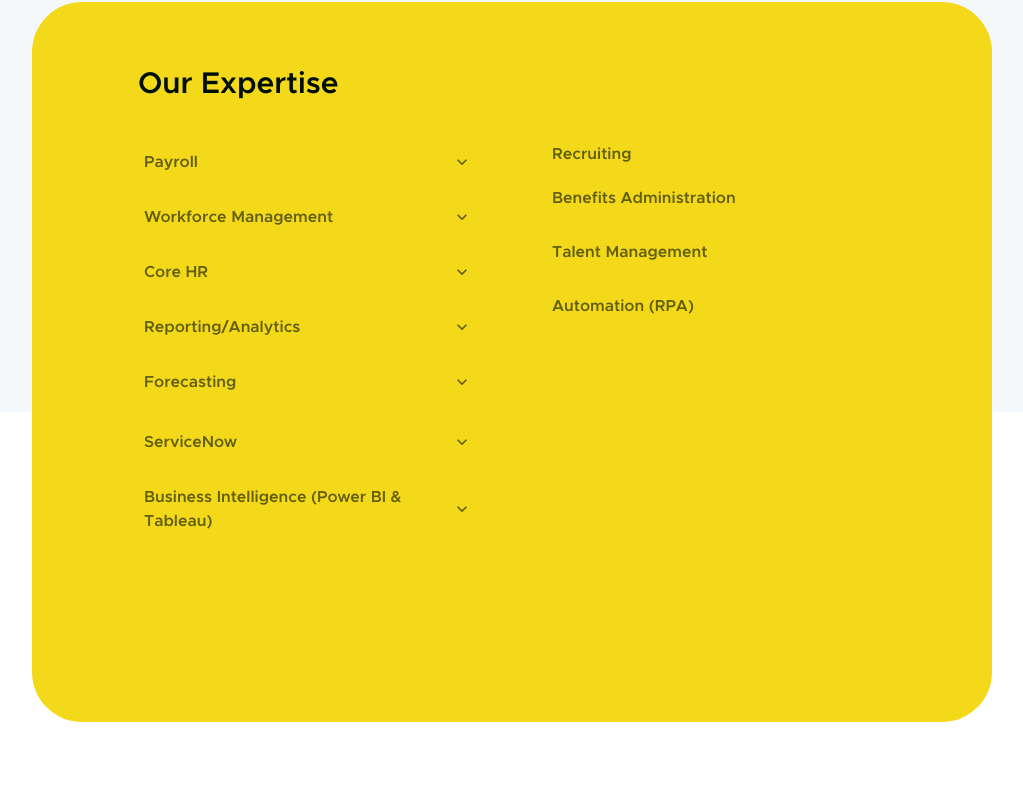
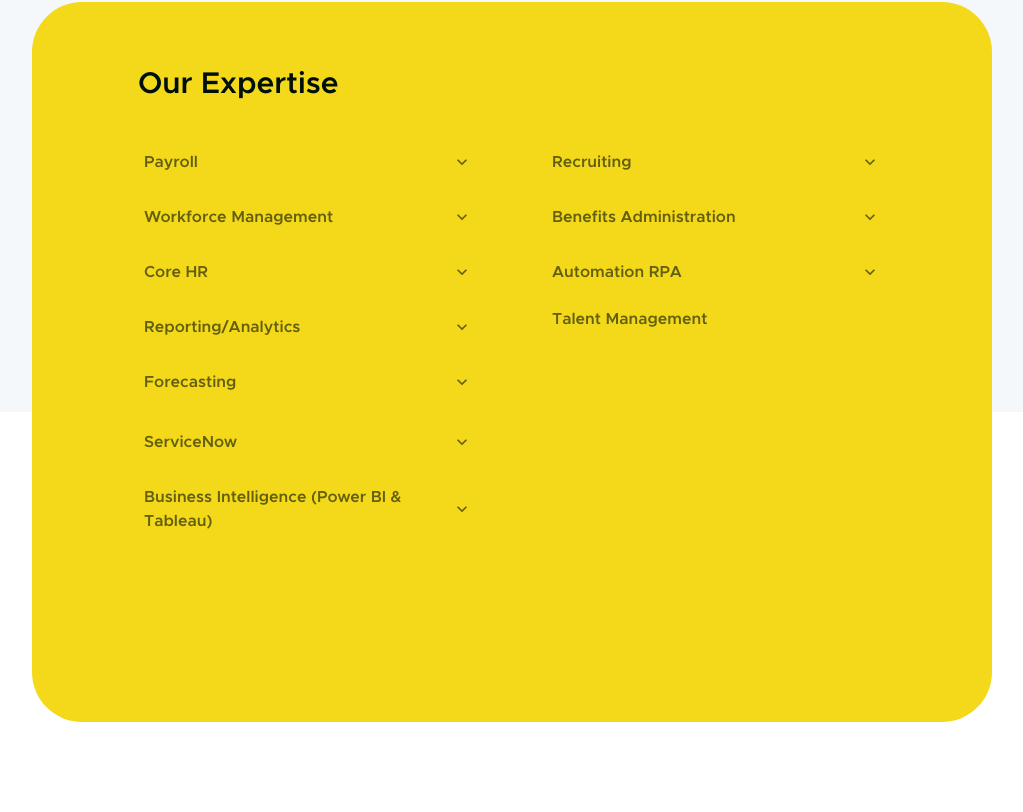
Before and after one commit to frontendninja10/overhol, a React (Vite) app: page / in a window 1280 px wide. Shown: the part 1668-2480 px from the top of the page, without its empty margins (128-1151 px from the left). Built offline with nearby package versions, Linux system fonts and the light colour scheme.

Commit message:
Added more dropdowns

```diff
--- a/src/components/ContactUs.jsx
+++ b/src/components/ContactUs.jsx
@@ -23,6 +23,7 @@
         borderRadius={"30px"}
         padding={"60px"}
         color={"#fff"}
+        boxShadow={"2xl"}
       >
         <Heading
           as={"h2"}
@@ -53,6 +54,7 @@
         padding={"60px"}
         color={"#000F08"}
         boxShadow={"lg"}
+        borderWidth={"1px"}
       >
         <Heading
           as={"h2"}
--- a/src/components/Expertise.jsx
+++ b/src/components/Expertise.jsx
@@ -410,21 +410,160 @@
             fontFamily={"Metropolis-SemiBold"}
             ml={{ base: "unset", md: "3em" }}
           >
+            <AccordionItem border={"none"} mb={"15px"}>
+              {({ isExpanded }) => (
+                <>
+                  <h2>
+                    <AccordionButton>
+                      <Box
+                        as="span"
+                        flex="1"
+                        display={"flex"}
+                        alignItems={"center"}
+                        textAlign="left"
+                        fontFamily={
+                          isExpanded
+                            ? "AvenirNextLTPro-Bold"
+                            : "Metropolis-SemiBold"
+                        }
+                        color={isExpanded ? "#000F08" : "rgba(0, 15, 8, 0.60)"}
+                      >
+                        {isExpanded ? (
+                          <Box
+                            display={"inline-block"}
+                            mr={"2"}
+                            bg={"#000F08"}
+                            w={"4px"}
+                            h={"35px"}
+                            borderRadius={"3px"}
+                          ></Box>
+                        ) : (
+                          ""
+                        )}
+                        Recruiting
+                      </Box>
+                      <AccordionIcon />
+                    </AccordionButton>
+                  </h2>
+                  <AccordionPanel pb={4}>
                     <UnorderedList
+                      color={"#000F08"}
+                      listStyleType={"none"}
                       spacing={1}
-              marginBottom={{ base: "1em", md: "20px" }}
+                      fontFamily={"AvenirNextLTPro-Regular"}
+                    >
+                      <ListItem>Onboarding and Off-boarding</ListItem>
+                      <ListItem>Performance Management</ListItem>
+                      <ListItem>Learning and Development</ListItem>
+                      <ListItem>Succession Planning</ListItem>
+                    </UnorderedList>
+                  </AccordionPanel>
+                </>
+              )}
+            </AccordionItem>
+            <AccordionItem border={"none"} mb={"15px"}>
+              {({ isExpanded }) => (
+                <>
+                  <h2>
+                    <AccordionButton>
+                      <Box
+                        as="span"
+                        flex="1"
+                        display={"flex"}
+                        alignItems={"center"}
+                        textAlign="left"
+                        fontFamily={
+                          isExpanded
+                            ? "AvenirNextLTPro-Bold"
+                            : "Metropolis-SemiBold"
+                        }
+                        color={isExpanded ? "#000F08" : "rgba(0, 15, 8, 0.60)"}
+                      >
+                        {isExpanded ? (
+                          <Box
+                            display={"inline-block"}
+                            mr={"2"}
+                            bg={"#000F08"}
+                            w={"4px"}
+                            h={"35px"}
+                            borderRadius={"3px"}
+                          ></Box>
+                        ) : (
+                          ""
+                        )}
+                        Benefits Administration
+                      </Box>
+                      <AccordionIcon />
+                    </AccordionButton>
+                  </h2>
+                  <AccordionPanel pb={4}>
+                    <UnorderedList
+                      color={"#000F08"}
                       listStyleType={"none"}
+                      spacing={1}
+                      fontFamily={"AvenirNextLTPro-Regular"}
                     >
-              <ListItem>Recruiting</ListItem>
+                      <ListItem>Benefits Configuration</ListItem>
+                      <ListItem>Benefits Tracking</ListItem>
+                      <ListItem>Benefits Enrolment</ListItem>
                     </UnorderedList>
-            <UnorderedList spacing={1} listStyleType={"none"} mb={"30px"}>
-              <ListItem>Benefits Administration</ListItem>
+                  </AccordionPanel>
+                </>
+              )}
+            </AccordionItem>
+            <AccordionItem border={"none"} mb={"15px"}>
+              {({ isExpanded }) => (
+                <>
+                  <h2>
+                    <AccordionButton>
+                      <Box
+                        as="span"
+                        flex="1"
+                        display={"flex"}
+                        alignItems={"center"}
+                        textAlign="left"
+                        fontFamily={
+                          isExpanded
+                            ? "AvenirNextLTPro-Bold"
+                            : "Metropolis-SemiBold"
+                        }
+                        color={isExpanded ? "#000F08" : "rgba(0, 15, 8, 0.60)"}
+                      >
+                        {isExpanded ? (
+                          <Box
+                            display={"inline-block"}
+                            mr={"2"}
+                            bg={"#000F08"}
+                            w={"4px"}
+                            h={"35px"}
+                            borderRadius={"3px"}
+                          ></Box>
+                        ) : (
+                          ""
+                        )}
+                        Automation RPA
+                      </Box>
+                      <AccordionIcon />
+                    </AccordionButton>
+                  </h2>
+                  <AccordionPanel pb={4}>
+                    <UnorderedList
+                      color={"#000F08"}
+                      listStyleType={"none"}
+                      spacing={1}
+                      fontFamily={"AvenirNextLTPro-Regular"}
+                    >
+                      <ListItem>
+                        Automation business Process and Workflow
+                      </ListItem>
+                      <ListItem>Automation system integration</ListItem>
                     </UnorderedList>
+                  </AccordionPanel>
+                </>
+              )}
+            </AccordionItem>
             <UnorderedList spacing={1} listStyleType={"none"} mb={"30px"}>
               <ListItem>Talent Management</ListItem>
-            </UnorderedList>
-            <UnorderedList spacing={1} listStyleType={"none"} mb={"30px"}>
-              <ListItem>Automation (RPA)</ListItem>
             </UnorderedList>
           </Accordion>
         </Flex>
--- a/src/components/Services.jsx
+++ b/src/components/Services.jsx
@@ -67,7 +67,6 @@
             h={{ base: "unset", md: "250px" }}
             borderRadius={"30px"}
             p={{ base: "40px", md: "" }}
-            // pl={{ base: "20px", md: "60px" }}
             pt={{ base: "30px", md: "45px" }}
             pb={{ base: "30px", md: "unset" }}
           >
@@ -90,7 +89,7 @@
             </UnorderedList>
           </Box>
         </GridItem>
-        <GridItem colSpan={2} mt={{ base: "", md: "-40px" }}>
+        <GridItem colSpan={2} mt={{ base: "", md: "-100px" }}>
           <Box
             border={"1px solid rgba(52, 35, 166, 0.40)"}
             borderRadius={"30px"}
```
Lines whose indentation alone changed are shown as unchanged.
